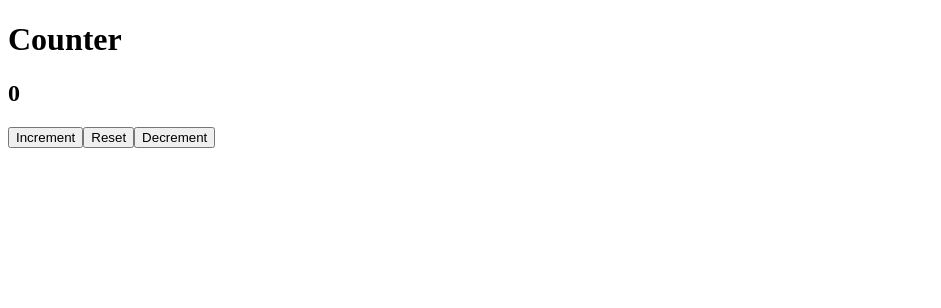
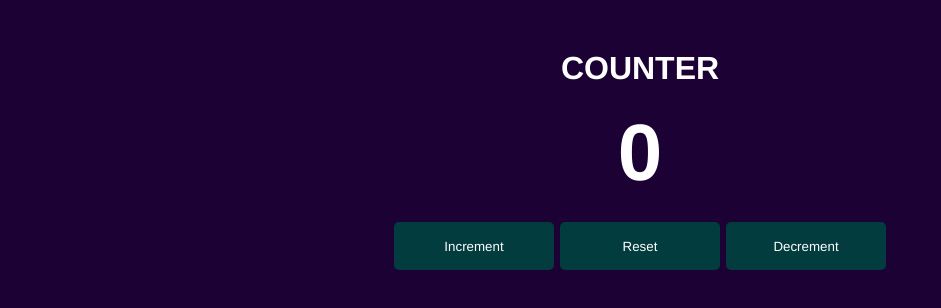
Before and after one commit to ezehkingsleyuchenna/counter-app-with-reactJs, a React (Vite) app: page / in a window 1280 px wide. Shown: the top 308 px of the page, without its empty margins (0-941 px from the left). Built offline with nearby package versions, Linux system fonts and the light colour scheme.

Commit message:
Update styles.css

```diff
--- a/src/assets/styles.css
+++ b/src/assets/styles.css
@@ -0,0 +1,50 @@
+* {
+    padding: 0;
+    margin: 0;
+    font-family: 'Franklin Gothic Medium', 'Arial Narrow', Arial, sans-serif;
+}
+
+.wrapper {
+    width: 100wh;
+    height: 100vh;
+    background-color: rgb(27, 1, 52);
+    padding: 50px;
+}
+
+h1 {
+    text-transform: uppercase;
+    color: white;
+    text-align: center;
+}
+
+h2 {
+    color: white;
+    text-align: center;
+    margin-top: 20px;
+    margin-bottom: 20px;
+    font-size: 5rem;
+    font-weight: 700;
+}
+
+.flex {
+    display: flex;
+    justify-content: center;
+}
+
+.btn {
+    display: inline-block;
+    width: 10rem;
+    height: 3rem;
+    padding: 6px 8px;
+    margin: 3px;
+    border-radius: 5px;
+    border: none;
+    background-color: rgb(2, 60, 62);
+    color: white;
+    cursor: pointer;
+    transition: all .3s cubic-bezier(0.075, 0.82, 0.165, 1);
+}
+
+.btn:hover {
+    background-color: rgba(2, 60, 62, .5);
+}
```
